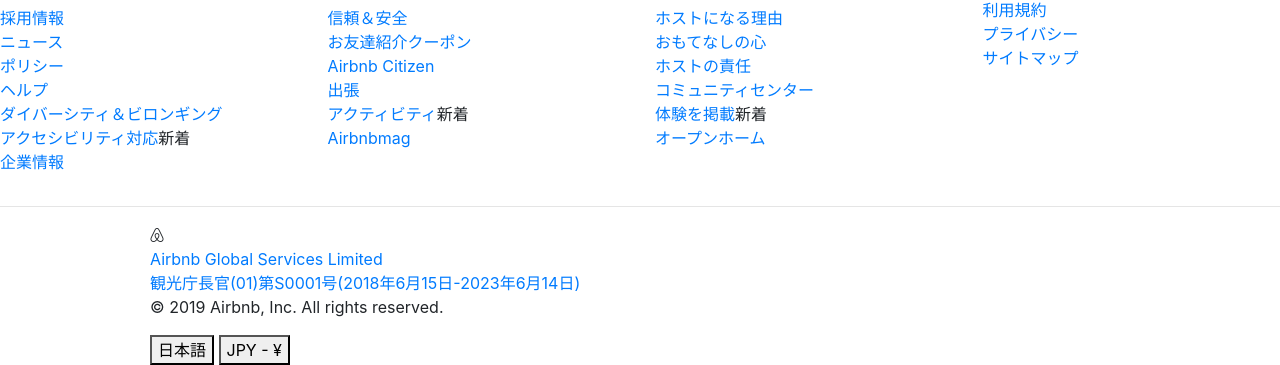
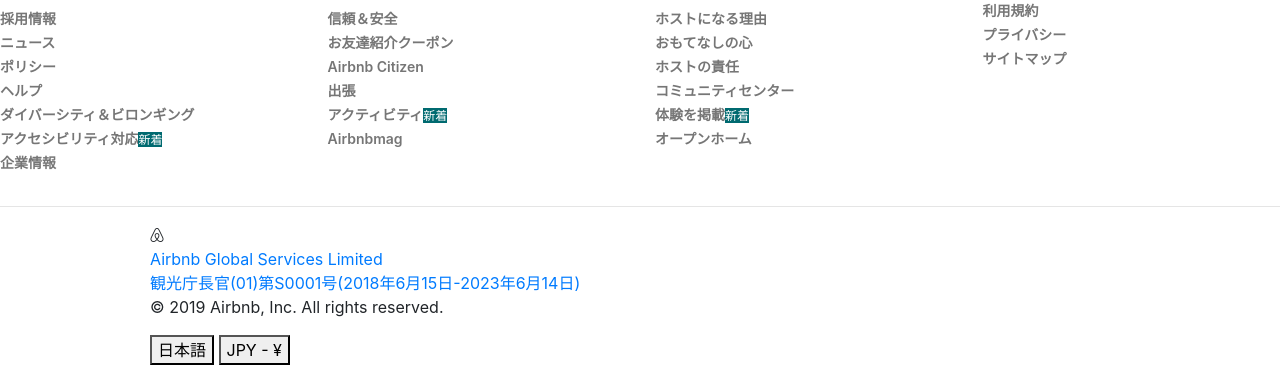
Before and after one commit to Koki929/airbnb1, a plain HTML site: page airbnb1/index.html in a window 1280 px wide. Shown: the part 1632-1997 px from the top of the page. Drawn offline with nearby package versions, Linux system fonts and the light colour scheme.

Commit message:
編集10/17

```diff
--- a/airbnb1/css/master.css
+++ b/airbnb1/css/master.css
@@ -198,3 +198,15 @@
 .links ul {
     padding: 0;
 }
+
+.links a {
+    color:rgb(118, 118, 118);
+    font-size: 14px;
+    font-weight: 600;
+}
+
+.links span {
+    color: #fff;
+    background-color: rgb(0, 106, 112);
+    font-size: 12px;
+}
```
